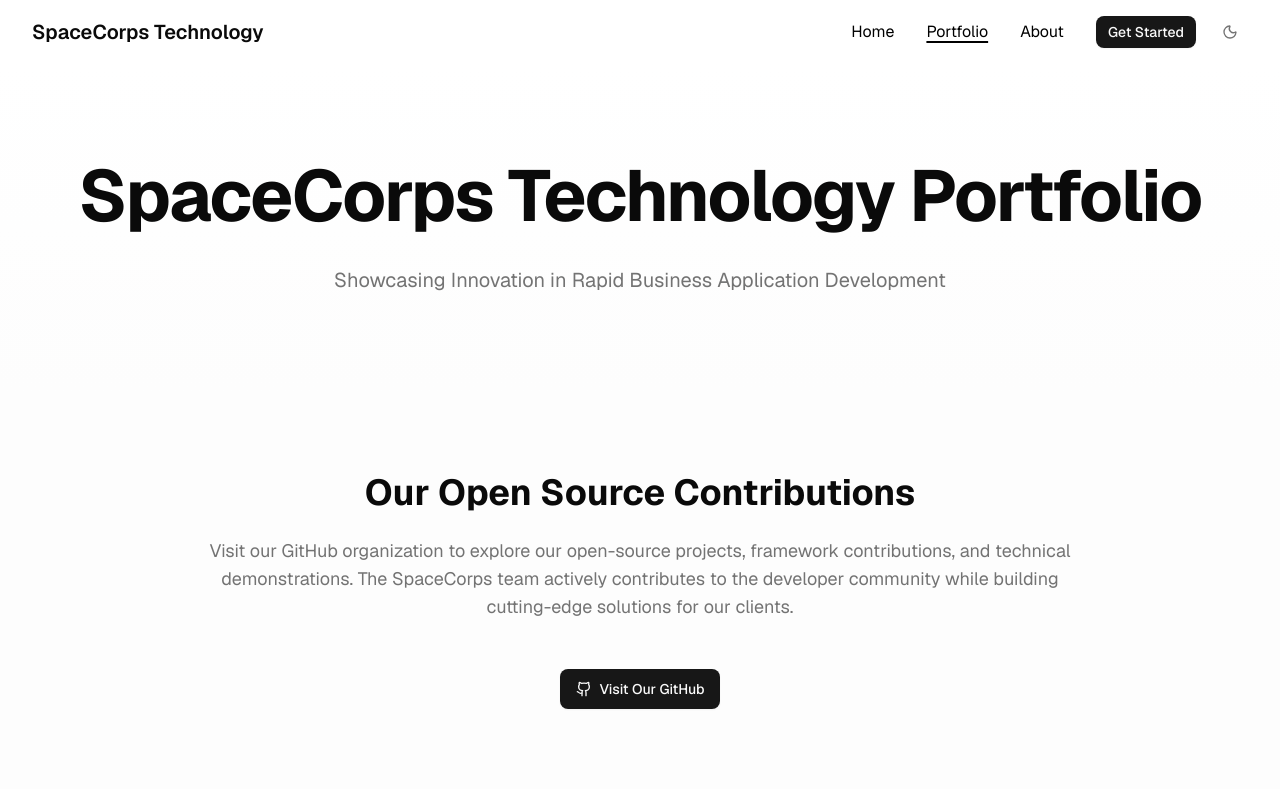
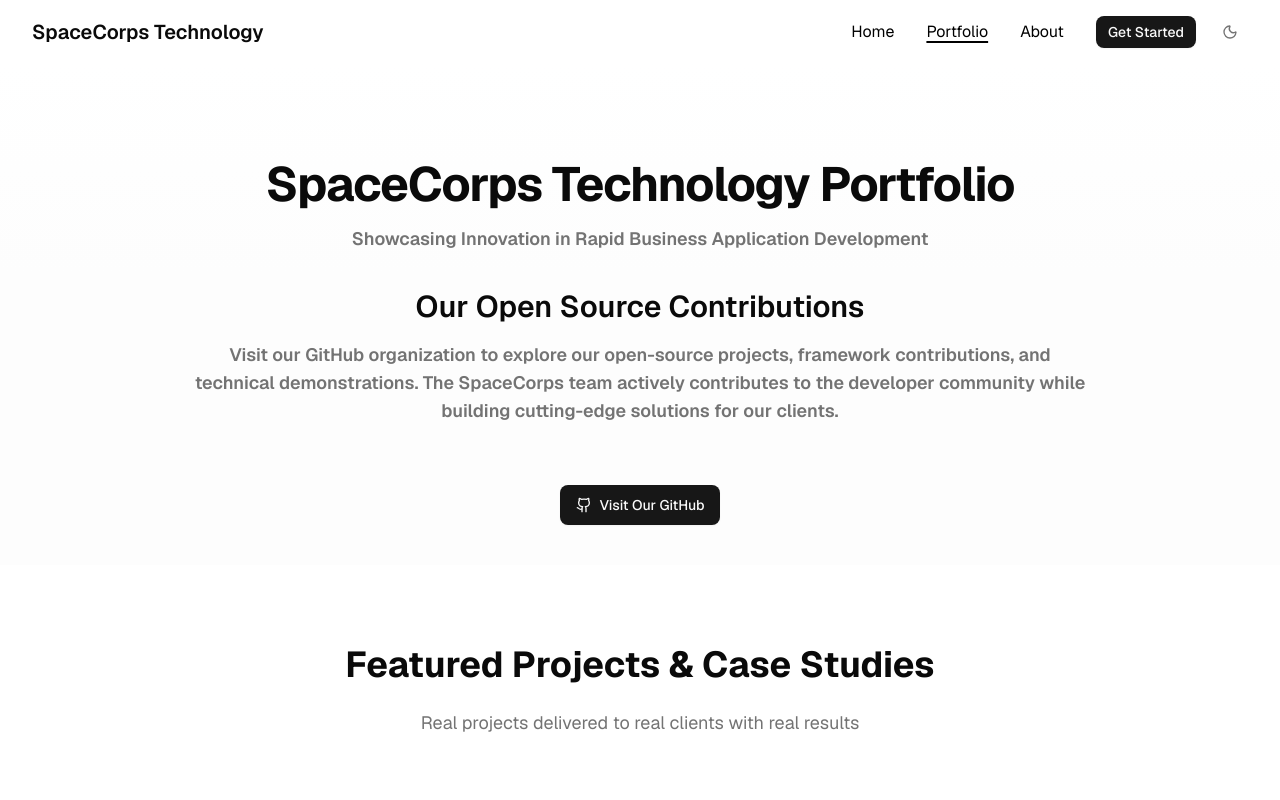
Before and after one commit to SpaceCorps/web, a React (Vite) app: page /portfolio in a window 1280 px wide. Shown: the top 800 px of the page. Built offline with nearby package versions, Linux system fonts and the light colour scheme.

Commit message:
feat: implement better UI, update size, pading, font

```diff
--- a/src/components/OpenSourceSection/OpenSourceSection.tsx
+++ b/src/components/OpenSourceSection/OpenSourceSection.tsx
@@ -5,12 +5,12 @@ import { OpenSourceSectionProps } from "./OpenSourceSection.ts";
 
 const OpenSourceSection: React.FC<OpenSourceSectionProps> = () => {
   return (
-    <section className="py-20 px-4 sm:px-6 lg:px-8 bg-muted/20">
+    <section className="pt-4 pb-10 px-4 sm:px-6 lg:px-8 bg-muted/20">
       <div className="container mx-auto text-center">
-        <h2 className="text-3xl md:text-4xl font-bold text-foreground mb-6">
+        <h2 className="text-3xl font-semibold text-foreground mb-4">
           Our Open Source Contributions
         </h2>
-        <p className="text-lg text-muted-foreground max-w-4xl mx-auto mb-12">
+        <p className="text-lg text-muted-foreground max-w-4xl mx-auto mb-15 font-semibold">
           Visit our GitHub organization to explore our open-source projects,
           framework contributions, and technical demonstrations. The SpaceCorps
           team actively contributes to the developer community while building
--- a/src/components/PortfolioHero/PortfolioHero.tsx
+++ b/src/components/PortfolioHero/PortfolioHero.tsx
@@ -3,12 +3,12 @@ import { PortfolioHeroProps } from "./PortfolioHero.ts";
 
 const PortfolioHero: React.FC<PortfolioHeroProps> = () => {
   return (
-    <section className="py-24 px-4 sm:px-6 lg:px-8 bg-gradient-to-b from-background to-muted/20">
+    <section className="pt-24 pb-5 px-4 sm:px-6 lg:px-8 bg-gradient-to-b from-background to-muted/20">
       <div className="container mx-auto text-center">
-        <h1 className="text-4xl md:text-6xl lg:text-7xl font-bold text-foreground mb-8 tracking-tight">
+        <h1 className="text-5xl font-bold text-foreground mb-4 tracking-tight ">
           SpaceCorps Technology Portfolio
         </h1>
-        <p className="text-lg md:text-xl text-muted-foreground max-w-4xl mx-auto leading-relaxed">
+        <p className="text-lg text-muted-foreground max-w-4xl mx-auto leading-relaxed font-semibold">
           Showcasing Innovation in Rapid Business Application Development
         </p>
       </div>
```
